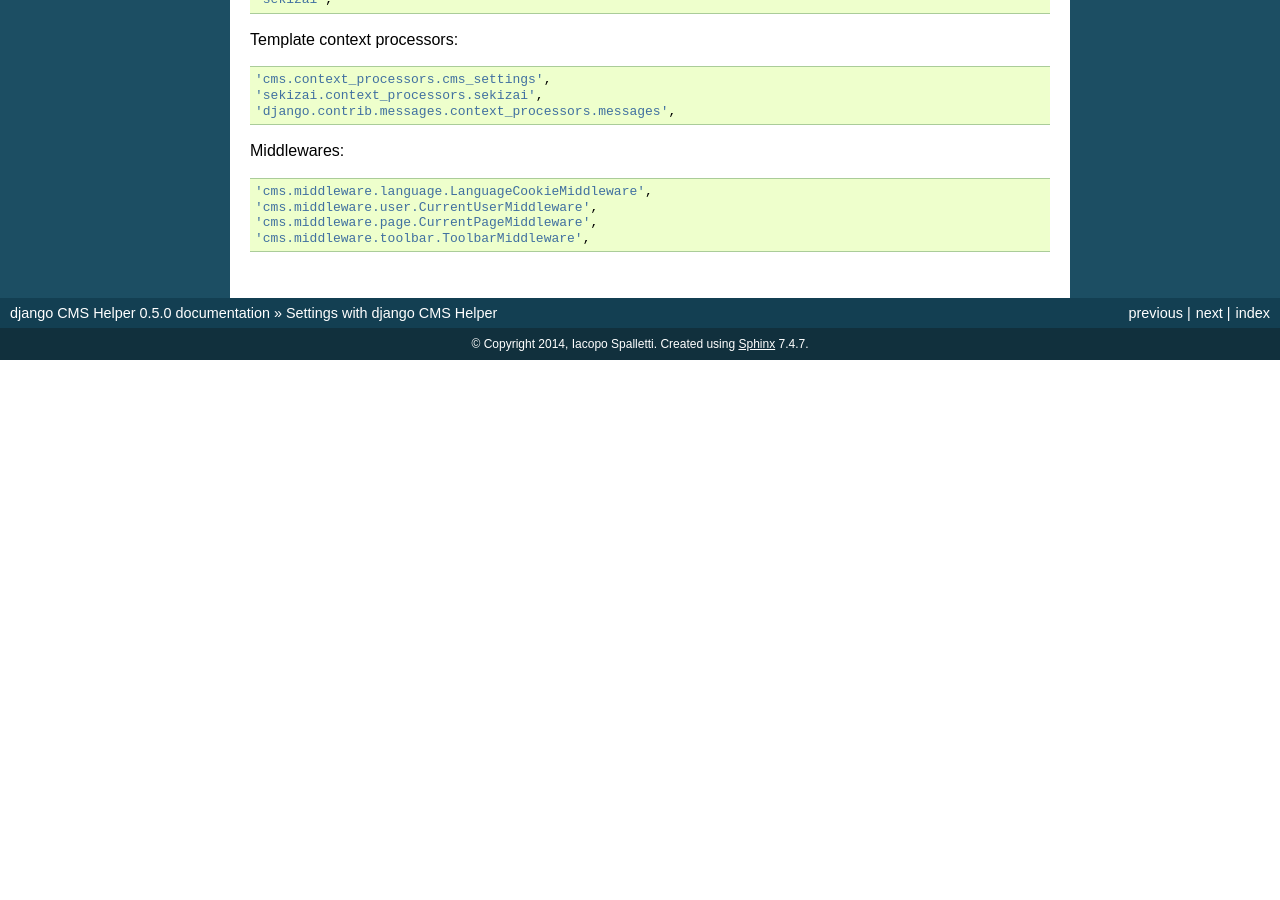
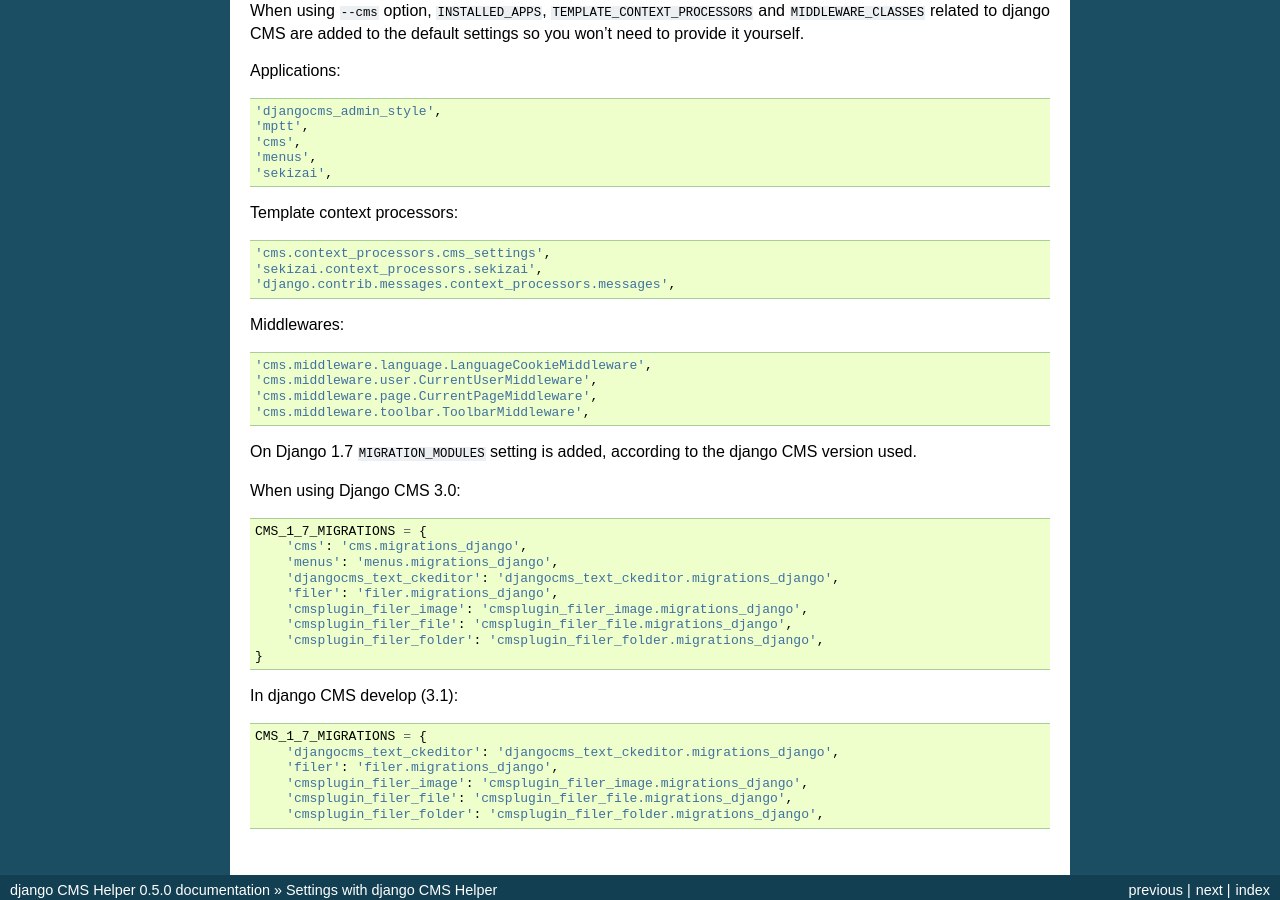
Before and after one commit to nephila/django-app-helper, a Sphinx documentation site: the page built from docs/settings.rst, in a window 1280 px wide and 900 px high, scrolled down 1352 px. Built offline with Sphinx 7.4.7, drawn with Linux system fonts in a browser that asks for light colours; before the commit the page ends 1712 px from its top, so only the background shows below that; some of the changed text lies outside the part shown.

```diff
--- a/docs/introduction.rst
+++ b/docs/introduction.rst
@@ -17,7 +17,7 @@ Try it::
 
     djangocms-helper <myapp> test --cms  # change <myapp> to your application's actual name
 
-It'll spawn it's virtual project and run your tests in it. You should see some output along these
+It'll spawn its virtual project and run your tests in it. You should see some output along these
 lines (there may well be some other output before it gets to this stage)::
 
     Creating test database for alias 'default'...
@@ -87,7 +87,7 @@ Integrated runner
 
 In some contexts running commands by using the complete syntax can be clunky or unfeasible.
 
-django CMS Helper contains function that allow to run the commands with a much shorter syntax::
+django CMS Helper contains function that allows to run the commands with a much shorter syntax::
 
     python cms_helper.py
 
--- a/docs/settings.rst
+++ b/docs/settings.rst
@@ -20,6 +20,16 @@ directory and providing the settings as a dictionary named ``HELPER_SETTINGS``::
         'ANY_SETTING: False,
         ...
     }
+
+An alternative, and possibly clearer form is::
+
+    HELPER_SETTINGS=dict(
+        INSTALLED_APPS=[
+            'any_django_app',
+        ],
+        ANY_SETTING=False,
+        ...
+    )
 
 The settings provided are then merged with the default ones (user-provided ones overrides
 the default, except ``INSTALLED_APPS``, ``TEMPLATE_CONTEXT_PROCESSORS`` and ``MIDDLEWARE_CLASSES``
@@ -97,3 +107,26 @@ Middlewares::
     'cms.middleware.user.CurrentUserMiddleware',
     'cms.middleware.page.CurrentPageMiddleware',
     'cms.middleware.toolbar.ToolbarMiddleware',
+
+On Django 1.7 ``MIGRATION_MODULES`` setting is added, according to the django CMS version used.
+
+When using Django CMS 3.0::
+
+    CMS_1_7_MIGRATIONS = {
+        'cms': 'cms.migrations_django',
+        'menus': 'menus.migrations_django',
+        'djangocms_text_ckeditor': 'djangocms_text_ckeditor.migrations_django',
+        'filer': 'filer.migrations_django',
+        'cmsplugin_filer_image': 'cmsplugin_filer_image.migrations_django',
+        'cmsplugin_filer_file': 'cmsplugin_filer_file.migrations_django',
+        'cmsplugin_filer_folder': 'cmsplugin_filer_folder.migrations_django',
+    }
+
+In django CMS develop (3.1)::
+
+        CMS_1_7_MIGRATIONS = {
+            'djangocms_text_ckeditor': 'djangocms_text_ckeditor.migrations_django',
+            'filer': 'filer.migrations_django',
+            'cmsplugin_filer_image': 'cmsplugin_filer_image.migrations_django',
+            'cmsplugin_filer_file': 'cmsplugin_filer_file.migrations_django',
+            'cmsplugin_filer_folder': 'cmsplugin_filer_folder.migrations_django',
```
Also changed, not shown: docs/reference.rst (+11 -3 lines).
